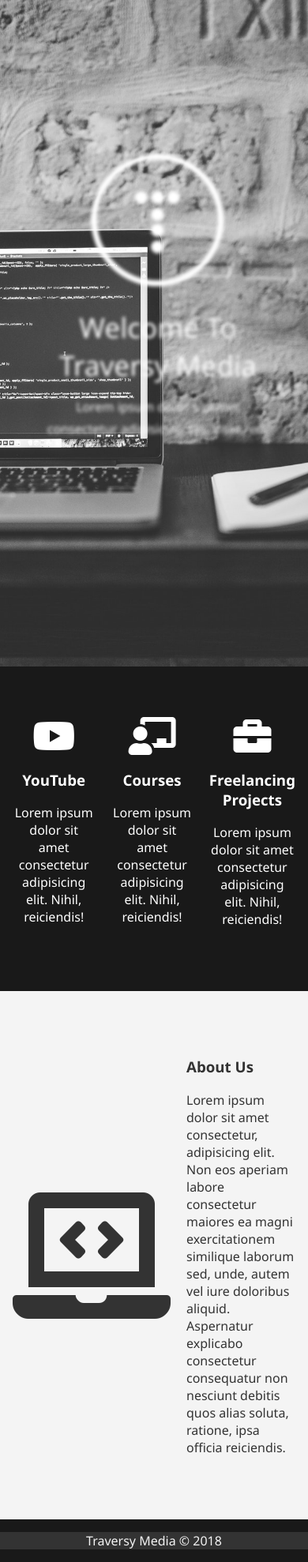
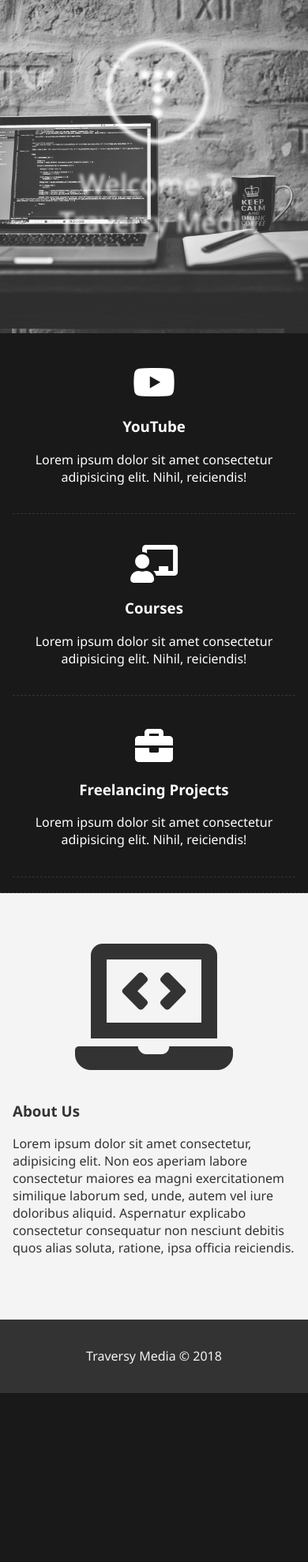
Before and after one commit to PatrickHickey/Blur_Effect_Landing, a plain HTML site: page index.html in a window 390 px wide. Shown: the whole page at 79% size. After the commit the page ends 1764 px from the top, so only its background shows below. Drawn offline with Linux system fonts and the light colour scheme.

Commit message:
Finished project

```diff
--- a/style.css
+++ b/style.css
@@ -90,3 +90,54 @@ body {
   background: #333;
   color: #f4f4f4;
 }
+
+footer {
+  padding: 2.2rem;
+}
+
+footer p {
+  margin: 0;
+}
+
+/* Small Screens */
+@media (max-width: 560px) {
+  .showcase::after {
+    height: 50vh;
+  }
+
+  .content {
+    top: 5%;
+    margin-top: 5px;
+  }
+
+  .content .logo {
+    height: 140px;
+    width: 140px;
+  }
+
+  .content .text {
+    display: none;
+  }
+
+  .grid-3,
+  .grid-2 {
+    grid-template-columns: 1fr;
+  }
+
+  .services div {
+    border-bottom: #333 dashed 1px;
+    padding: 1.2rem 1rem;
+  }
+}
+
+/* Landscape */
+@media (max-height: 500px) {
+  .content .title,
+  .content .text {
+    display: none;
+  }
+
+  .content {
+    top: 0;
+  }
+}
```
